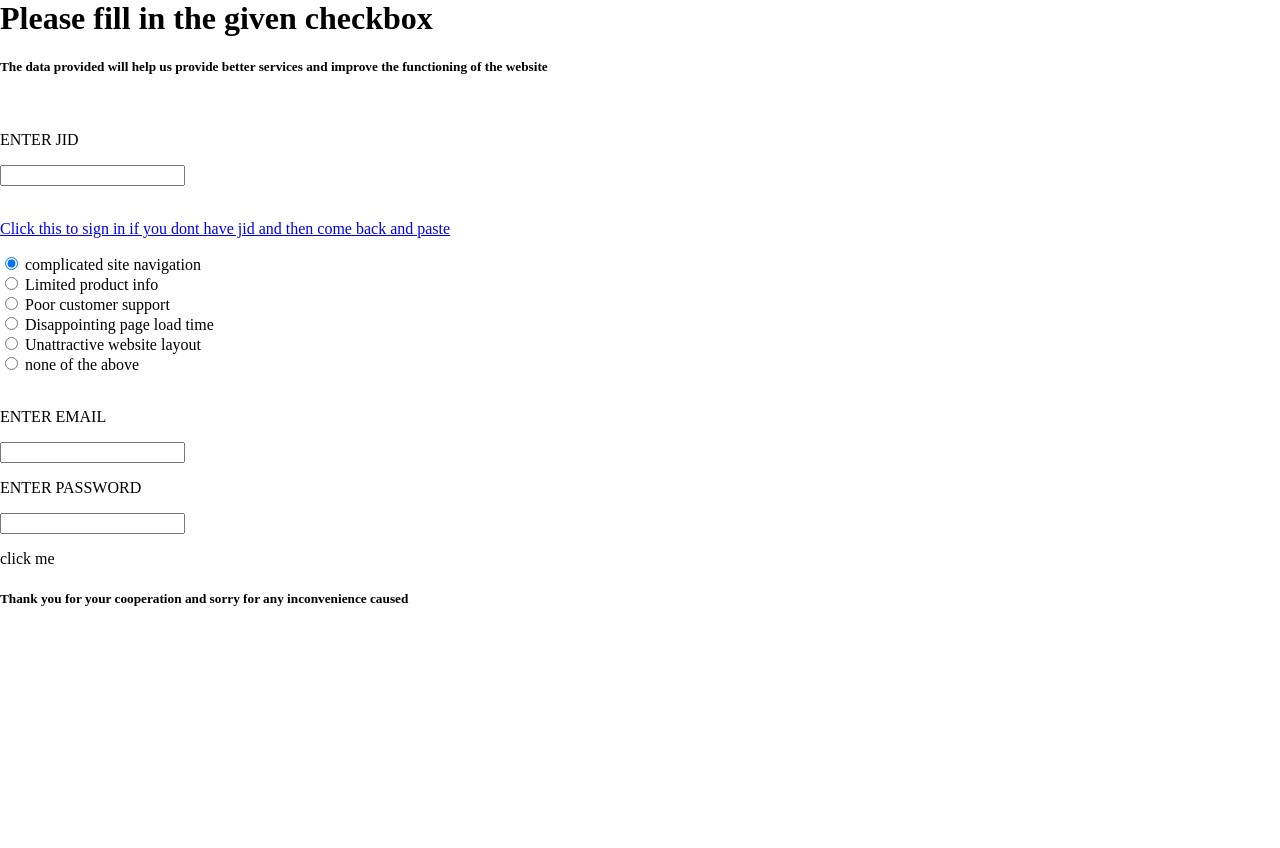
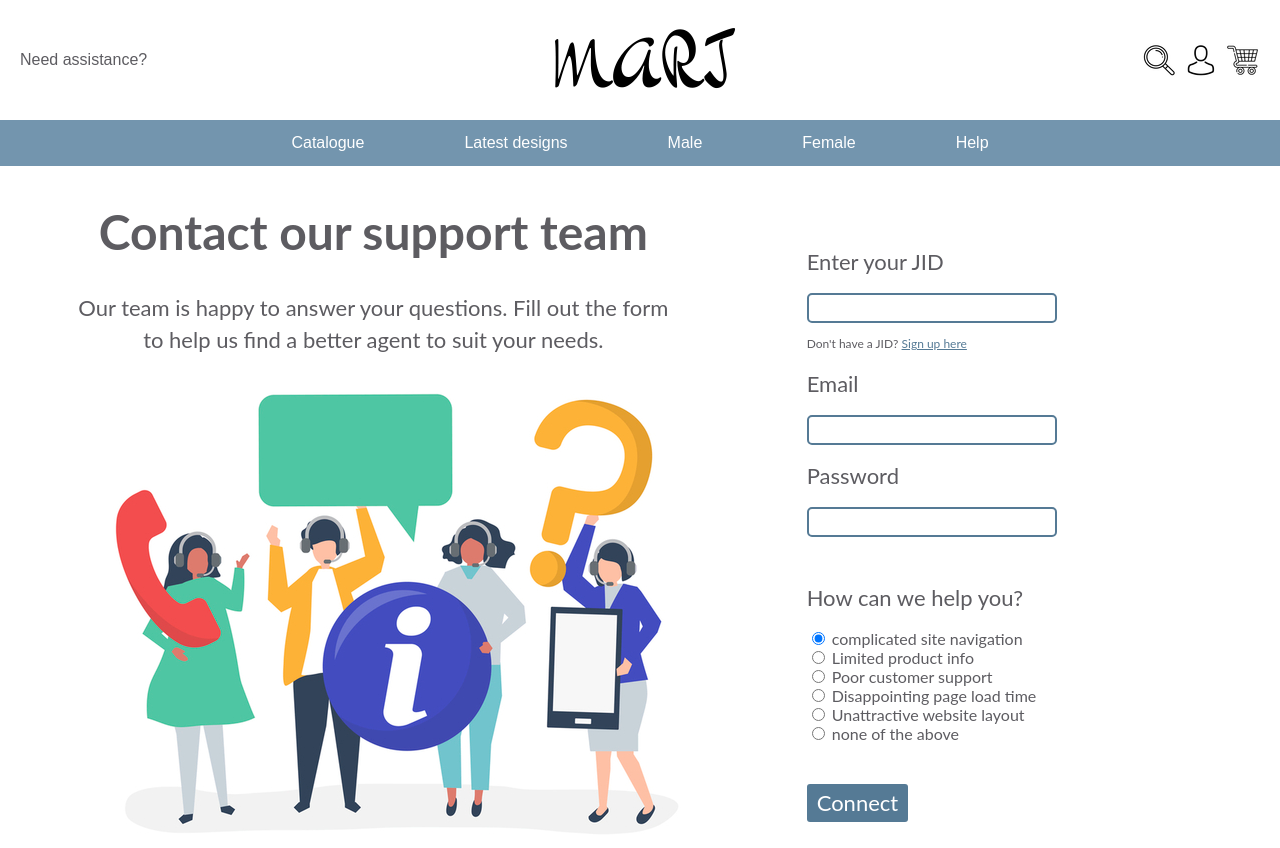
Before and after one commit to Hsengiv2000/ESC, a website: page public/assistance.html in a window 1280 px wide. Before the commit the page ends 800 px from the top, so only its background shows below. Drawn offline with Linux system fonts and the light colour scheme.

Commit message:
added images and improved on the assistance page

```diff
--- /dev/null
+++ b/public/assist-page.css
@@ -0,0 +1,123 @@
+body {
+    background-color: #FFFFFF;
+    margin:0;
+    height:100%;
+}
+
+.header {
+    display: flex;
+    justify-content: space-between;
+    align-items: center;;
+    font-size: 16px;
+    padding: 10px 20px;
+    height: 100px;
+}
+
+a.assist-link {
+    color: #5D5C61;
+    text-decoration: none;
+    font-family: Montserrat,Arial,Helvetica,sans-serif;
+}
+
+.header.right-bar > img {
+    max-height: 100%;
+    max-width: 100%;
+    display: block;
+}
+
+.nav-bar {
+    display: flex;
+    justify-content: center;
+    background-color: #7395AE;
+}
+
+a.c {
+    color: white;
+    padding: 14px 25px;
+    text-align: center;
+    text-decoration: none;
+    display: inline-block;
+    margin: 0px 25px;
+    font-family: Montserrat,Arial,Helvetica,sans-serif;
+}
+
+
+.form-container {
+    display: flex;
+    justify-content: space-evenly;
+    margin: 5px auto;
+    color: #5d5c61;
+    font-family: 'Lato', helvetica, sans-serif;
+}
+
+.form-container .form-image {
+    max-width: 600px;
+}
+
+.form-container .form-image > h1 {
+    font-family: 'Lato', helvetica, sans-serif;
+    text-align: center;
+    font-size: 48px;
+}
+.form-container .form-image > p {
+    font-family: 'Lato', helvetica, sans-serif;
+    text-align: center;
+    font-size: 22px;
+    line-height: 2rem;
+}
+
+.form-container .form-main {
+    padding-top: 60px;
+    padding-left: 60px;
+    width: 400px;
+}
+
+.form-container .form-main .form > p {
+    line-height: 18px;
+    font-size: 22px;
+}
+
+.form-container .form-main .form .sign-up {
+    font-size: 12px;
+}
+
+.form-container .form-main .form .sign-up > a{
+    color: #557A95;
+}
+
+.form-main .filler {
+    width: 480px;
+}
+
+input[type="text"] {
+    border: 2px solid #557A95;
+    border-radius: 5px;
+    height: 30px;
+    width: 250px;
+}
+
+input[type="password"] {
+    border: 2px solid #557A95;
+    border-radius: 5px;
+    height: 30px;
+    width: 250px;
+}
+
+.form-container .form-category {
+    padding-top: 30px;
+}
+
+.form-container .form-category > p {
+    line-height: 18px;
+    font-size: 22px;
+}
+
+.form-container .form-category .connect {
+    line-height: 18px;
+    font-size: 22px;
+    color: #FFFFFF;
+    background-color: #557A95;
+    border-radius: 3px;
+    width: fit-content;
+    padding: 10px 10px;
+}
--- a/public/assistance.html
+++ b/public/assistance.html
@@ -1,29 +1,54 @@
 <html>
 	<head>
-<title>Assistance</title>
-<link rel="stylesheet" type="text/css" href= "Rahul.css">
+		<title>MARJ - Assitance</title>
+		<link rel="stylesheet" type="text/css" href= "assist-page.css">
 	</head>
 	<body>
-<h1>Please fill in the given checkbox</h1>
-<h5>The data provided will help us provide better services and improve the functioning of the website </h5>
-<br>
-<p>ENTER JID</p>
-<input type="text" id="jid"><br><br>
-<p><a href="website.html" target="_blank">Click this to sign in if you dont have jid and then come back and paste</a></p>
+		<div class="header">
+            <div class="assistance">
+                <a href = "assistance.html" class ="assist-link"> Need assistance?</a>
+            </div>
+            <div class="logo"><img src="logo.png"></div>
+            <div class="right-bar"><img src="right-bar.png"></div>
+		</div>
+
+		<div class="nav-bar">
+            <a href = "catalogue.html" class = "c" >Catalogue</a>
+            <a href = "Latest.html" class = "c" >Latest designs</a>
+            <a href = "Male.html" class="c" >Male</a>
+			<a href = "Female.html" class= "c">Female</a>
+			<a href = "assistance.html" class= "c">Help</a>
+		</div>
+
+		<div class="form-container">
+
+			<div class="form-image">
+				<h1>Contact our support team</h1>
+				<p>Our team is happy to answer your questions. Fill out the form to help us find a better agent to suit your needs.</p>
+				<img src="support.jpg">
+			</div>
+
+			<div class="form-main">
+				<div class="form">
+					<p>Enter your JID</p>
+					<input type="text" id="jid">
+					<p class="sign-up">Don't have a JID? <a href="website.html" target="_blank">Sign up here</a></p>
+
+					<p>Email</p>
+					<input type="text" id="email"><br>
+					<p>Password</p>
+					<input type="password" id="password">
+				</div>
+				<div class="form-category">
+					<p>How can we help you?</p>
 					<input type ="radio" id="a" value="complicated site navigation" name="rb" checked> complicated site navigation<br>
 					<input type ="radio" id="b" value="Limited product info" name="rb"> Limited product info<br>
-<input type ="radio" id ="c" value="Poor customer support" name="rb"> Poor customer support<br>
-<input type ="radio" id = "d" value=" Disappointing page load time" name="rb"> Disappointing page load time<br>
-<input type ="radio" id = "e" value="Unattractive website layout" name="rb"> Unattractive website layout<br>
-<input type ="radio" id = "f" value = "none of the above" name="rb"> none of the above<br><br>
+					<input type ="radio" id="c" value="Poor customer support" name="rb"> Poor customer support<br>
+					<input type ="radio" id="d" value=" Disappointing page load time" name="rb"> Disappointing page load time<br>
+					<input type ="radio" id="e" value="Unattractive website layout" name="rb"> Unattractive website layout<br>
+					<input type ="radio" id="f" value="none of the above" name="rb"> none of the above<br><br>
 
-<p>ENTER EMAIL</p>
-<input type="text" id="email"><br>
-<p>ENTER PASSWORD</p>
-<input type="password" id="password"><br>
-
-<p id="demo" onclick = "radiotextgetter()">click me</p>
-
+					<p id="demo" class="connect" onclick = "radiotextgetter()">Connect</p>
 					<script>
 						function message() {
 						alert("You have completed the form! Thanks for your help in making our service better");
@@ -84,6 +109,10 @@ else{
 						}
 
 					</script>
-<h5> Thank you for your cooperation and sorry for any inconvenience caused</h5>
+				</div>
+				<div class="filler"></div>
+			</div>
+		</div>
+
 	</body>
 </html>
```
Also changed, not shown: public/fashion.html (+1 -0 lines), public/logo.png (added), public/right-bar.png (added), public/slide0.jpg (added), public/slide1.jpg (added), public/slide2.jpg (added), public/support.jpg (added). Lines whose indentation alone changed are shown as unchanged.
